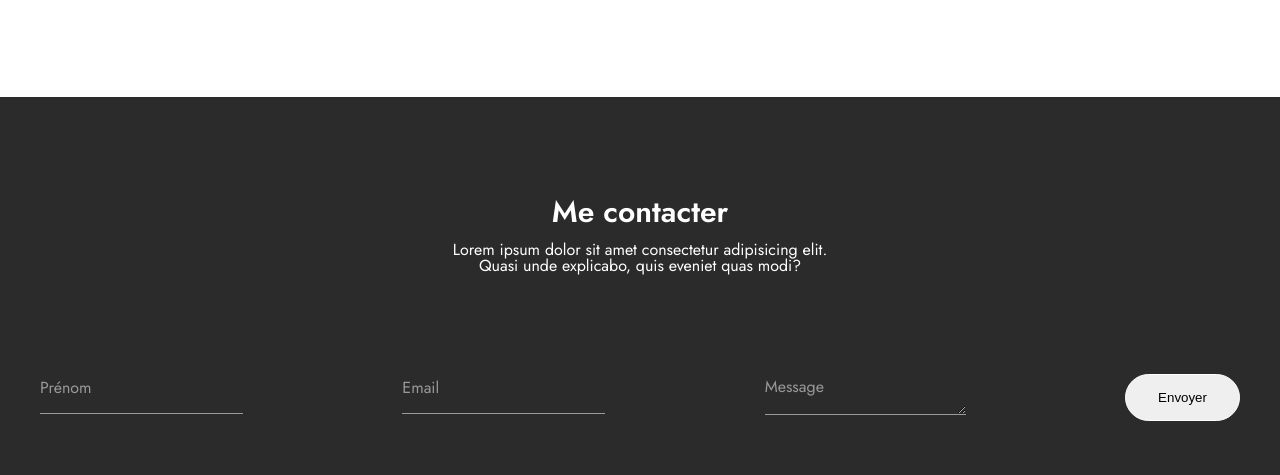
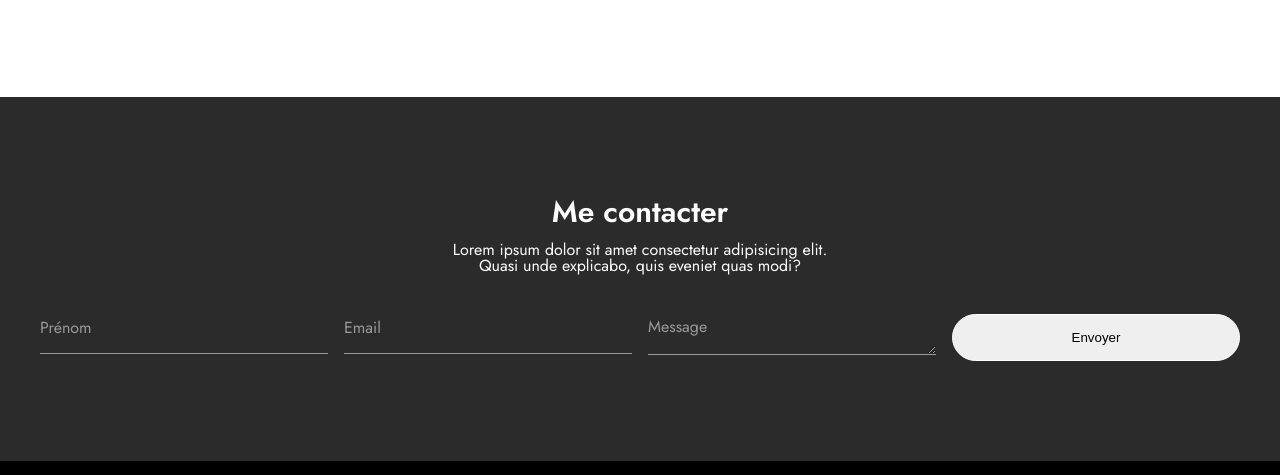
Before and after one commit to MarinaDeGaetani/Integration-JohnDoe, a plain HTML site: page index.html in a window 1280 px wide. Shown: the part 2453-2928 px from the top of the page. Drawn offline with Linux system fonts and the light colour scheme.

Commit message:
style edited

```diff
--- a/css/style.css
+++ b/css/style.css
@@ -239,10 +239,11 @@ body {
 }
 
 .formulaire {
-  padding: 100px 0;
   display: flex;
   flex-direction: column;
   flex-wrap: wrap;
+  margin-top: 40px;
+  width: 24%;
 }
 
 .formulaire label {
@@ -253,7 +254,6 @@ body {
 .formulaire textarea {
   background: none;
   border: none;
-  width: 110%;
 }
 
 .formulaire .brdbottom {
```
